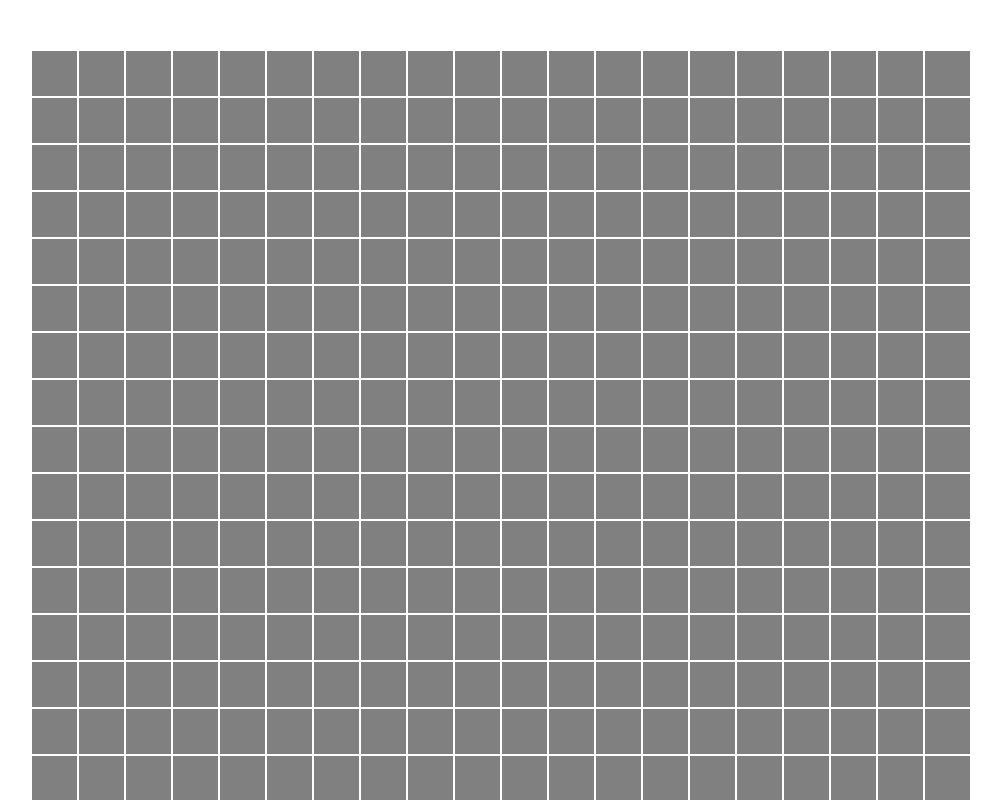
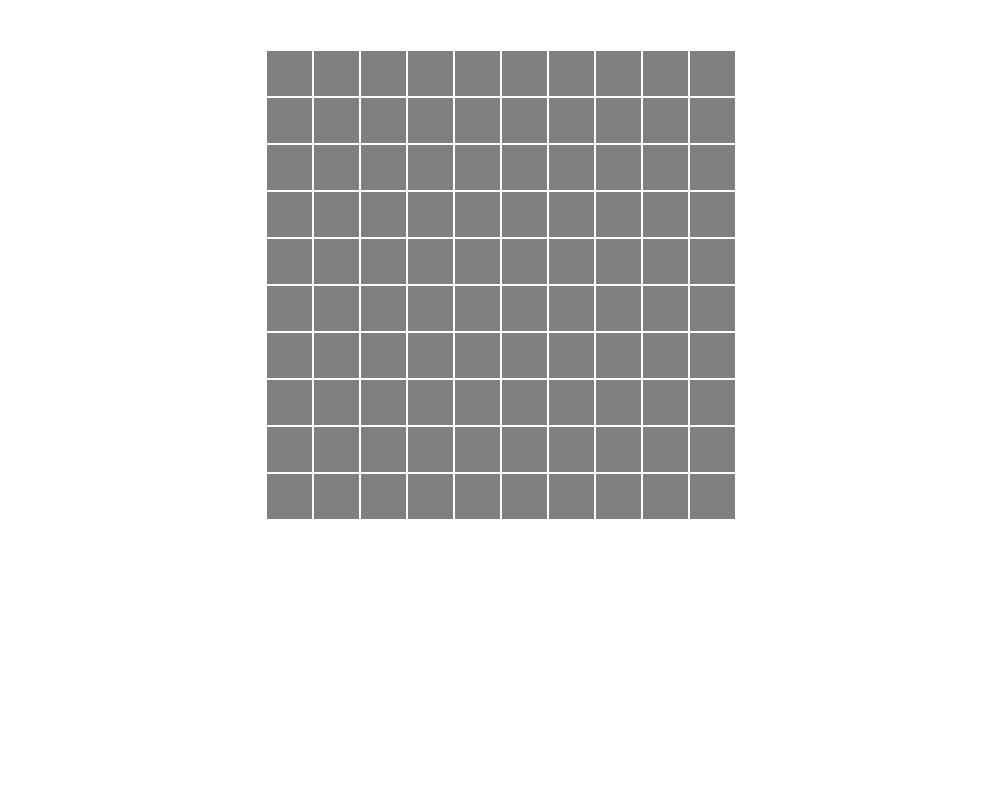
Before and after one commit to igor9silva/minesweeper, a React (Create React App) app: page / in a window 1280 px wide. Shown: the top 800 px of the page, without its empty margins (139-1140 px from the left). Built offline with nearby package versions, Linux system fonts and the light colour scheme.

Commit message:
chaging to 10x10 with 5 mines

```diff
--- a/src/index.tsx
+++ b/src/index.tsx
@@ -9,7 +9,7 @@ import MineSweeper from './components/MineSweeper';
 import registerServiceWorker from './registerServiceWorker';
 
 ReactDOM.render(
-  <MineSweeper height={20} width={20} mines={5} />,
+  <MineSweeper height={10} width={10} mines={5} />,
   document.getElementById('root')!
 );
 
```
